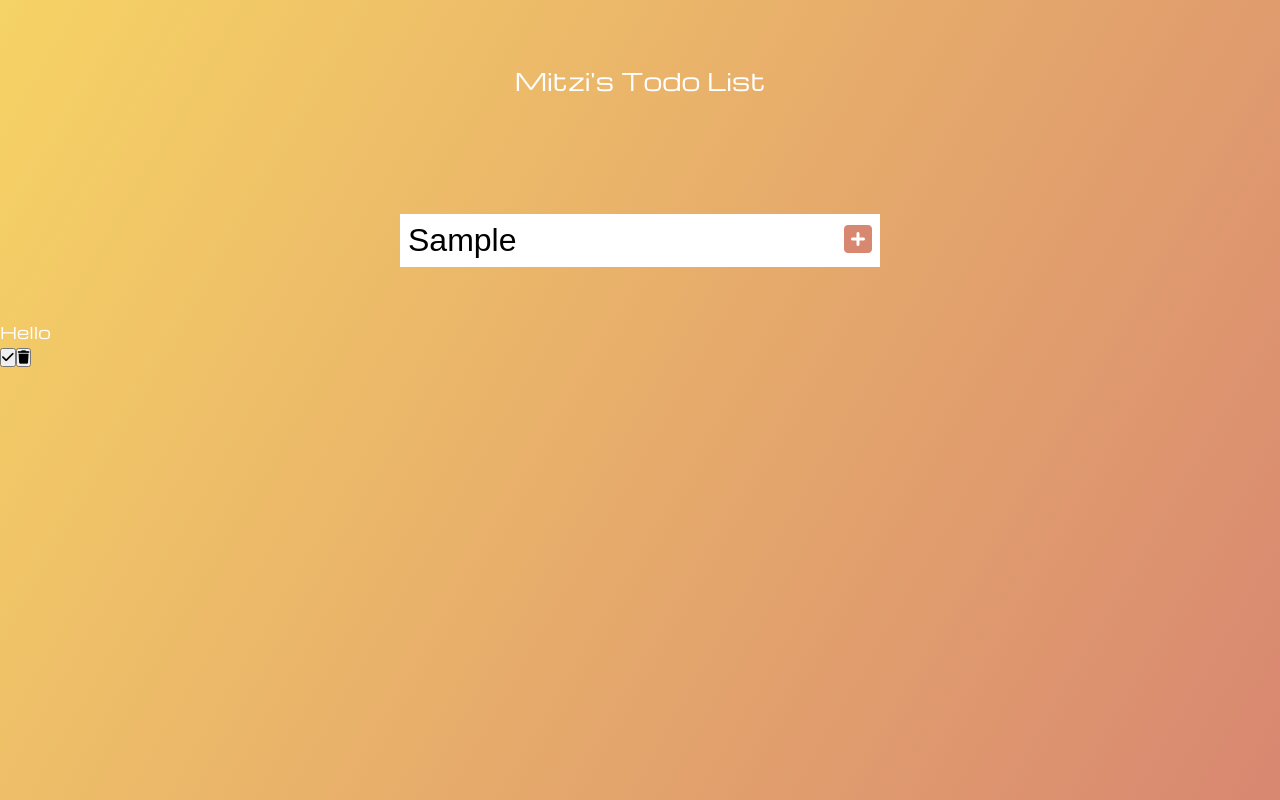
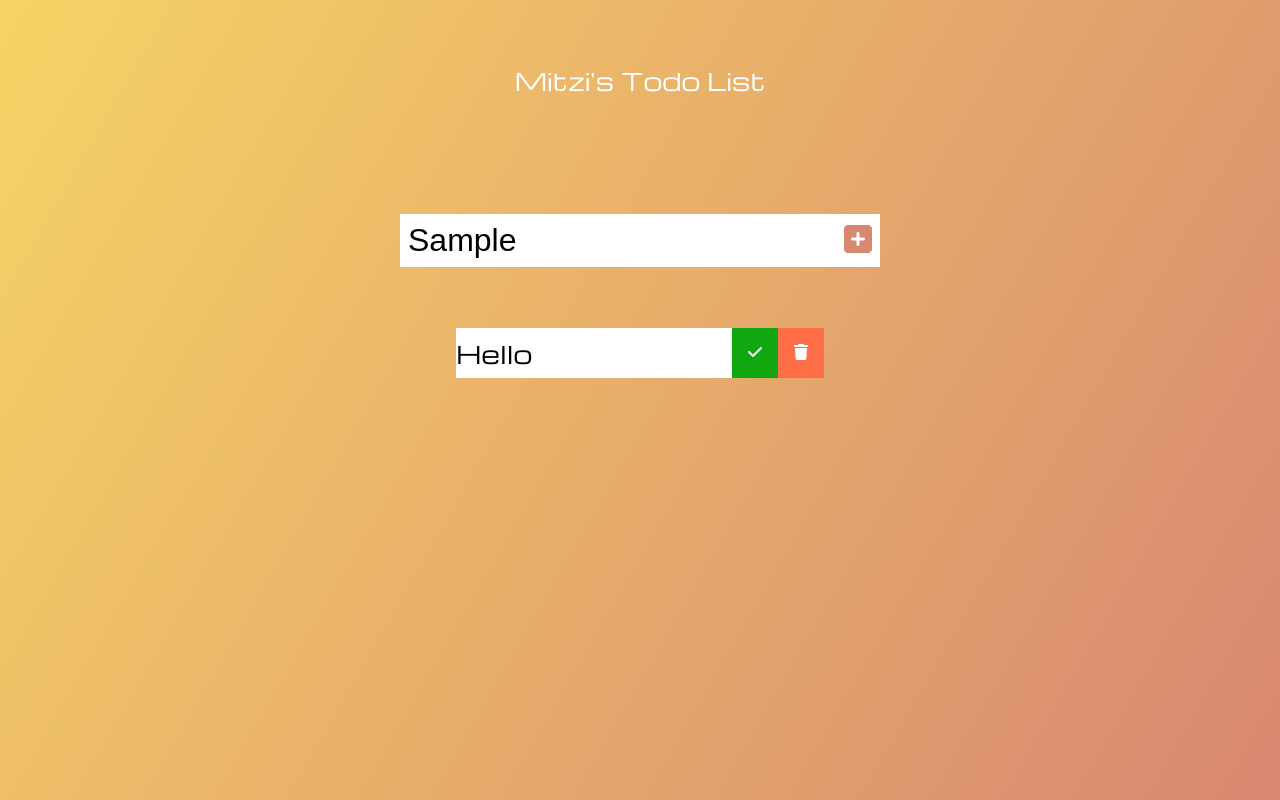
Before and after one commit to mitzie17/vanilla_js_todo, a plain HTML site: page index.html in a window 1280 px wide. Both pictures are taken after typing "Sample" into the empty fields and a click on the button 858 px from the left and 240 px from the top of the page. Drawn offline with nearby package versions, Linux system fonts and the light colour scheme.

Commit message:
add styles to todo container and buttons

```diff
--- a/style.css
+++ b/style.css
@@ -42,3 +42,42 @@ form button:hover {
   color: white;
   background: #d88771;
 }
+
+.todo-container {
+  display: flex;
+  justify-content: center;
+  align-items: center;
+}
+
+.todo-list {
+  min-width: 30%;
+  list-style: none;
+}
+
+.todo {
+  margin: 0.5rem;
+  background: white;
+  color: black;
+  font-size: 1.5rem;
+  display: flex;
+  justify-content: space-between;
+  align-items: center;
+}
+
+.todo li {
+  flex: 1;
+}
+
+.trash-btn,
+.complete-btn {
+  background: #ff6f47;
+  color: white;
+  border: none;
+  padding: 1rem;
+  cursor: pointer;
+  font-size: 1rem;
+}
+
+.complete-btn {
+  background-color: rgb(16, 167, 16);
+}
```
